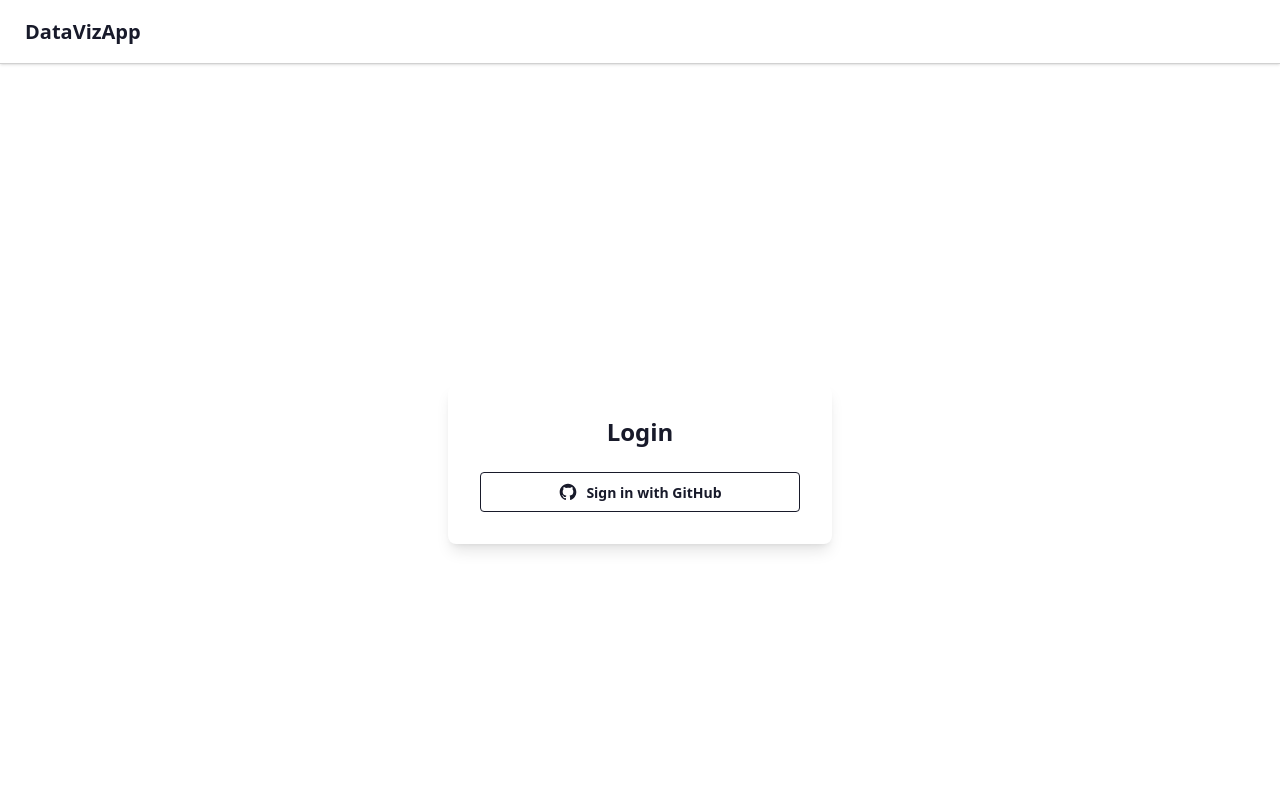
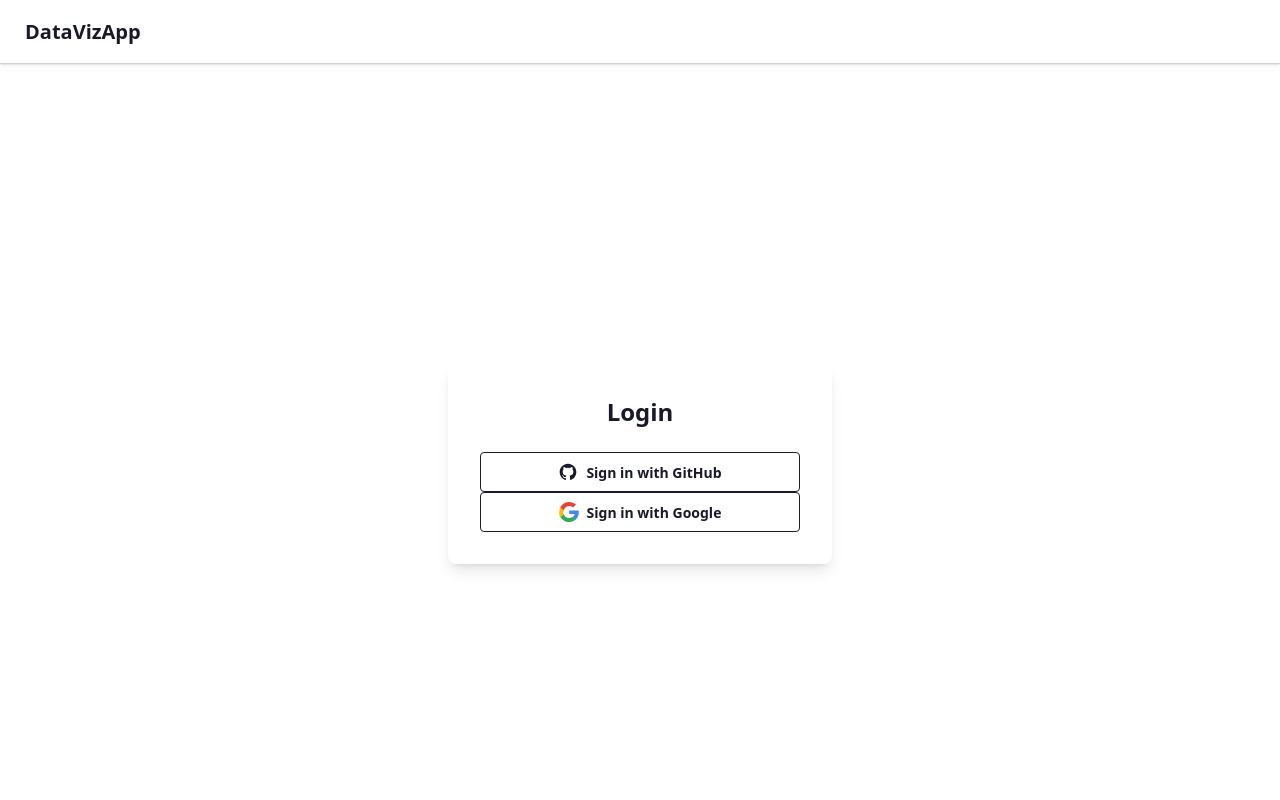
Before and after one commit to MCS09/DataVizApp, a Next.js app in the folder frontend/datavizapp/: page /auth/login in a window 1280 px wide. Shown: the top 800 px of the page. Built offline with nearby package versions, Linux system fonts and the light colour scheme; no server answers.

Commit message:
Added google authentication, seperated frontend and backend development

```diff
--- a/frontend/datavizapp/package.json
+++ b/frontend/datavizapp/package.json
@@ -15,7 +15,7 @@
     "clsx": "^2.1.1",
     "daisyui": "^5.0.43",
     "next": "15.3.3",
-    "next-auth": "^5.0.0-beta.28",
+    "next-auth": "^5.0.0-beta.29",
     "react": "^19.0.0",
     "react-dom": "^19.0.0",
     "tailwind-merge": "^3.3.1"
--- a/frontend/datavizapp/src/app/auth.ts
+++ b/frontend/datavizapp/src/app/auth.ts
@@ -1,12 +1,19 @@
 import { ROUTES } from "@/constants/routes"
 import NextAuth from "next-auth"
 import GitHub from "next-auth/providers/github"
+import Google from "next-auth/providers/google"
 
 export const { handlers, signIn, signOut, auth } = NextAuth({
-  providers: [GitHub({
+  providers: [
+    GitHub({
       clientId: process.env.GITHUB_ID!,
       clientSecret: process.env.GITHUB_SECRET!
-    }),],
+    }),
+    Google({
+        clientId: process.env.GOOGLE_CLIENT_ID!,
+        clientSecret: process.env.GOOGLE_CLIENT_SECRET!
+    })
+  ],
   callbacks: {
     authorized: async ({ auth }) => !!auth,
   },
--- a/frontend/datavizapp/src/app/auth/login/components/githubLoginButton.tsx
+++ /dev/null
@@ -1,25 +0,0 @@
-"use client";
-import { signIn } from "next-auth/react";
-
-export default function GitHubLoginButton(redirect: {redirectTo: string}) {
-  return (
-    <button
-      className="btn btn-outline w-full flex items-center justify-center gap-2"
-      onClick={() => signIn("github", redirect)}
-    >
-      <svg
-        xmlns="http://www.w3.org/2000/svg"
-        viewBox="0 0 24 24"
-        fill="currentColor"
-        className="w-5 h-5"
-      >
-        <path
-          fillRule="evenodd"
-          d="M12 2C6.477 2 2 6.484 2 12.021c0 4.428 2.865 8.184 6.839 9.504.5.092.682-.217.682-.482 0-.237-.009-.868-.014-1.703-2.782.605-3.369-1.342-3.369-1.342-.454-1.154-1.11-1.462-1.11-1.462-.908-.62.069-.608.069-.608 1.004.07 1.532 1.032 1.532 1.032.892 1.53 2.341 1.088 2.91.832.092-.647.35-1.088.636-1.339-2.221-.253-4.555-1.113-4.555-4.951 0-1.093.39-1.987 1.029-2.687-.103-.253-.446-1.272.098-2.65 0 0 .84-.27 2.75 1.025A9.564 9.564 0 0112 6.844c.85.004 1.705.115 2.504.337 1.909-1.296 2.748-1.025 2.748-1.025.546 1.378.202 2.397.1 2.65.64.7 1.028 1.594 1.028 2.687 0 3.847-2.337 4.695-4.566 4.944.359.309.678.919.678 1.852 0 1.336-.012 2.417-.012 2.747 0 .267.18.577.688.48C19.138 20.2 22 16.447 22 12.021 22 6.484 17.523 2 12 2z"
-          clipRule="evenodd"
-        />
-      </svg>
-      Sign in with GitHub
-    </button>
-  );
-}
--- /dev/null
+++ b/frontend/datavizapp/src/app/auth/login/components/loginButton.tsx
@@ -0,0 +1,95 @@
+"use client";
+import { signIn } from "next-auth/react";
+import { JSX } from "react";
+
+interface LoginButtonProps {
+  provider: "github" | "google";
+  redirectTo: string;
+  label: string;
+  icon: JSX.Element;
+}
+
+function LoginButton({ provider, redirectTo, label, icon }: LoginButtonProps) {
+  return (
+    <button
+      className="btn btn-outline w-full flex items-center justify-center gap-2"
+      onClick={() => signIn(provider, { callbackUrl: redirectTo })}
+    >
+      {icon}
+      {label}
+    </button>
+  );
+}
+
+export function GitHubLoginButton({ redirectTo }: { redirectTo: string }) {
+  return (
+    <LoginButton
+      provider="github"
+      redirectTo={redirectTo}
+      label="Sign in with GitHub"
+      icon={
+        <svg
+          xmlns="http://www.w3.org/2000/svg"
+          viewBox="0 0 24 24"
+          fill="currentColor"
+          className="w-5 h-5"
+        >
+          <path
+            fillRule="evenodd"
+            d="M12 2C6.477 2 2 6.484 2 12.021c0 4.428 2.865 8.184 6.839 9.504.5.092.682-.217.682-.482
+            0-.237-.009-.868-.014-1.703-2.782.605-3.369-1.342-3.369-1.342-.454-1.154-1.11-1.462-1.11-1.462-.908-.62.069-.608.069-.608
+            1.004.07 1.532 1.032 1.532 1.032.892 1.53 2.341 1.088 2.91.832.092-.647.35-1.088.636-1.339-2.221-.253-4.555-1.113-4.555-4.951
+            0-1.093.39-1.987 1.029-2.687-.103-.253-.446-1.272.098-2.65 0 0 .84-.27 2.75 1.025A9.564 9.564 0 0112 6.844c.85.004
+            1.705.115 2.504.337 1.909-1.296 2.748-1.025 2.748-1.025.546 1.378.202 2.397.1 2.65.64.7 1.028 1.594
+            1.028 2.687 0 3.847-2.337 4.695-4.566 4.944.359.309.678.919.678 1.852
+            0 1.336-.012 2.417-.012 2.747 0 .267.18.577.688.48C19.138
+            20.2 22 16.447 22 12.021 22 6.484 17.523 2 12 2z"
+            clipRule="evenodd"
+          />
+        </svg>
+      }
+    />
+  );
+}
+
+export function GoogleLoginButton({ redirectTo }: { redirectTo: string }) {
+  return (
+    <LoginButton
+      provider="google"
+      redirectTo={redirectTo}
+      label="Sign in with Google"
+      icon={
+        <svg
+          xmlns="http://www.w3.org/2000/svg"
+          viewBox="0 0 533.5 544.3"
+          fill="currentColor"
+          className="w-5 h-5"
+        >
+          <path
+            d="M533.5 278.4c0-17.4-1.5-34.1-4.3-50.3H272v95.2h147.4c-6.4
+            34.3-25.1 63.3-53.3 82.7v68.7h85.9c50.3-46.3 81.5-114.6
+            81.5-196.3z"
+            fill="#4285F4"
+          />
+          <path
+            d="M272 544.3c72.9 0 134-24.2 178.7-65.6l-85.9-68.7c-23.9
+            16-54.3 25.5-92.8 25.5-71 0-131.1-47.9-152.5-112.1H29.6v70.5C74.7
+            486.1 166.7 544.3 272 544.3z"
+            fill="#34A853"
+          />
+          <path
+            d="M119.5 323.4c-10.1-29.6-10.1-61.3 0-90.9v-70.5H29.6c-40.6
+            80.3-40.6 176.1 0 256.4l89.9-70.5z"
+            fill="#FBBC05"
+          />
+          <path
+            d="M272 107.7c39.6-.6 77.4 13.8 106.4 39.7l79.6-79.6C403.6
+            24.1 340.8-.1 272 0 166.7 0 74.7 58.2 29.6
+            151.9l89.9 70.5C140.9 155.6 201 107.7 272 107.7z"
+            fill="#EA4335"
+          />
+        </svg>
+      }
+    />
+  );
+}
--- a/frontend/datavizapp/src/app/auth/login/page.tsx
+++ b/frontend/datavizapp/src/app/auth/login/page.tsx
@@ -1,11 +1,12 @@
 
-import GitHubLoginButton from "./components/githubLoginButton";
+import {GitHubLoginButton, GoogleLoginButton} from "./components/loginButton";
 
 export default function LoginPage() {
   return (
     <div className="bg-base-100 p-8 rounded-lg shadow-lg w-full max-w-sm">
       <h2 className="text-2xl font-bold mb-6 text-center">Login</h2>
       <GitHubLoginButton redirectTo="/data"/>
+      <GoogleLoginButton redirectTo="/data"/>
     </div>
 
   )
```
Also changed, not shown: 11 other files (tests, documents, lock files or other folders).
